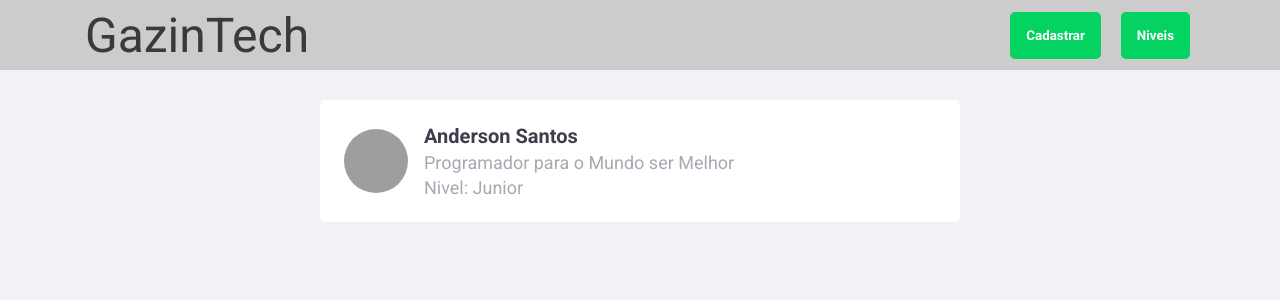
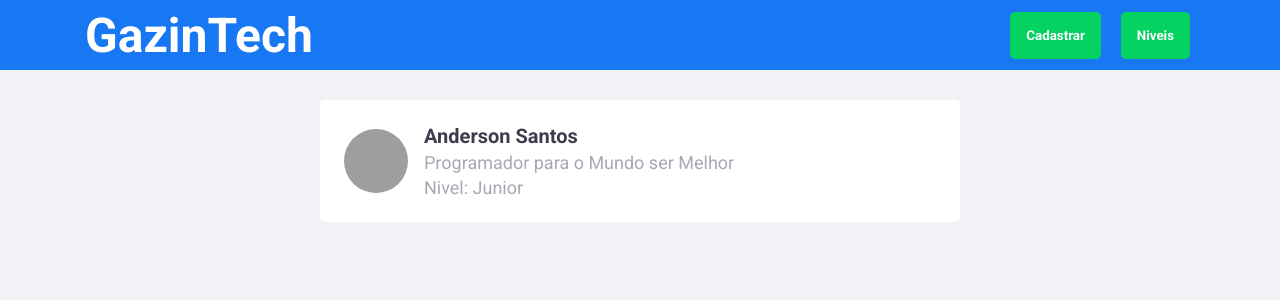
Before and after one commit to anderood/crud-gazintech, a React (Create React App) app in the folder frontend/: page / in a window 1280 px wide. Shown: the top 300 px of the page. Built offline with nearby package versions, Linux system fonts and the light colour scheme; grey boxes are pictures that could not be loaded; the HTML template or start-up script is replaced by a standard one.

Commit message:
Ajustado o Header para a chamada do Modal

```diff
--- a/frontend/package.json
+++ b/frontend/package.json
@@ -3,6 +3,10 @@
   "version": "0.1.0",
   "private": true,
   "dependencies": {
+    "@emotion/react": "^11.7.1",
+    "@emotion/styled": "^11.6.0",
+    "@mui/material": "^5.2.6",
+    "@mui/x-data-grid": "^5.2.1",
     "@testing-library/jest-dom": "^5.14.1",
     "@testing-library/react": "^12.0.0",
     "@testing-library/user-event": "^13.2.1",
--- a/frontend/src/App.tsx
+++ b/frontend/src/App.tsx
@@ -2,6 +2,7 @@
 
 import { Dashboard } from "./components/Dashboard";
 import { Header } from "./components/Header";
+import { ListNivels } from './components/ListNivels';
 import { NewRegisterModal } from './components/NewRegisterModal';
 import { GlobalStyle } from "./styles/global";
 
@@ -9,6 +10,7 @@
 
 
   const [isNewRegisterOpen, setIsNewRegisterOpen] = useState(false);
+  const [isListNivelsOpen, setIsListNivelsOpen] = useState(false);
 
 
   function handleOpenNewRegisterModal(){
@@ -19,14 +21,31 @@
       setIsNewRegisterOpen(false);
   }
 
+  function handleOpenListNivelsModal(){
+    setIsListNivelsOpen(true);
+  }
+
+  function handleCloseListNivelsModal(){
+    setIsListNivelsOpen(false);
+  }
+
+
   return (
     <>
-      <Header onOpenNewRegisterModal={handleOpenNewRegisterModal}/>
+      <Header
+        onOpenNewRegisterModal={handleOpenNewRegisterModal}
+        onOpenListNivelsModal={handleOpenListNivelsModal}
+      />
       <Dashboard />
 
       <NewRegisterModal
         isOpen={isNewRegisterOpen}
         onRequestClose={handleCloseNewRegisterModal}
+      />
+
+      <ListNivels
+        isOpen={isListNivelsOpen}
+        onRequestClose={handleCloseListNivelsModal}
       />
       <GlobalStyle />
     </>
--- a/frontend/src/components/Header/index.tsx
+++ b/frontend/src/components/Header/index.tsx
@@ -2,19 +2,23 @@
 
 interface HeaderProps {
     onOpenNewRegisterModal: () => void;
+    onOpenListNivelsModal: () => void;
 }
 
-export function Header({ onOpenNewRegisterModal }: HeaderProps){
+export function Header({ onOpenNewRegisterModal, onOpenListNivelsModal }: HeaderProps){
     return(
         <Container>
             <Content>
                 <NavBar>
-                    <span>GazinTech</span>
+                    <strong>GazinTech</strong>
                     <div>
                         <button type="button" onClick={onOpenNewRegisterModal}>
                             Cadastrar
                         </button>
-                        <button type="button">Niveis</button>
+                        <button
+                            type="button" onClick={onOpenListNivelsModal}>
+                            Niveis
+                        </button>
                     </div>
                 </NavBar>
 
--- a/frontend/src/components/Header/styles.ts
+++ b/frontend/src/components/Header/styles.ts
@@ -1,7 +1,7 @@
 import styled from "styled-components";
 
 export const Container = styled.header`
-    background: #ccc;
+    background: #1877f2;
     height: 70px;
 `;
 
@@ -11,7 +11,7 @@
 `;
 
 export const NavBar = styled.nav`
-     height: 70px;
+    height: 70px;
     margin-bottom: 30px;
     padding: 5px 0 5px 5px;
 
@@ -21,6 +21,10 @@
     display: flex;
     justify-content: space-between;
     align-items: center;
+
+    strong {
+        color: #fff;
+    }
 
     div {
 
--- /dev/null
+++ b/frontend/src/components/ListNivels/index.tsx
@@ -0,0 +1,57 @@
+import { DataGrid, GridColumnsMenuItem } from '@mui/x-data-grid';
+import Modal from 'react-modal';
+import { Container } from './styles';
+
+interface ListNivelsProps {
+    isOpen: boolean;
+    onRequestClose: () => void;
+}
+
+const columns = [
+    {field: 'id', headerName: 'ID', width: 70 },
+    {field: 'Nivel', headerName: 'Nivel', width: 70 },
+    {field: 'description', headerName: 'Descrição', width: 300 },
+]
+
+const rows = [
+    { id: 1, Nivel: 'Snow', description: 'Jon' },
+    { id: 1, Nivel: 'Snow', description: 'Jon' },
+  ];
+
+export function ListNivels({ isOpen, onRequestClose }: ListNivelsProps){
+    return(
+        <Modal
+            isOpen={isOpen}
+            onRequestClose={onRequestClose}
+            overlayClassName="react-modal-overlay"
+            className="react-modal-content"
+        >
+            <Container>
+                <h2>Cadastrar Niveis</h2>
+
+                <form action="">
+                    <input
+                        placeholder="Nivel"
+                    />
+                    <input
+                        placeholder="Descrição"
+                    />
+
+                    <button
+                        type="submit">
+                            Cadastrar
+                    </button>
+                </form>
+
+                <div style={{ height: 300, width: '100%' }}>
+                    <DataGrid
+                        rows={rows}
+                        columns={columns}
+                        // checkboxSelection
+                    />
+                </div>
+
+            </Container>
+        </Modal>
+    );
+}
--- /dev/null
+++ b/frontend/src/components/ListNivels/styles.ts
@@ -0,0 +1,44 @@
+import styled from "styled-components";
+
+export const Container = styled.div`
+    h2 {
+        color: #969cb2;
+        font-size: 1.5rem;
+        margin-bottom: 2rem;
+    }
+
+    form {
+
+        input {
+            width: 100%;
+            padding: 0 1.5rem;
+            height: 4rem;
+            border-radius: 0.25rem;
+
+            border: 1px solid #d7d7d7;
+            background: #e7e9ee;
+
+            font-weight: 400;
+            font-size: 1rem;
+
+            & + input {
+                margin-top: 1rem;
+            }
+        }
+
+        button {
+        /* width: 100%; */
+        padding: 0 1.5rem;
+        height: 4rem;
+        background: #33CC95;
+        color: #fff;
+        border-radius: 0.25rem;
+        border: 0;
+        font-size: 1rem;
+        margin-top: 1.5rem;
+        margin-bottom: 1.5rem;
+        font-weight: 600;
+    }
+
+    }
+`;
```
Also changed, not shown: 1 other file (tests, documents, lock files or other folders).
